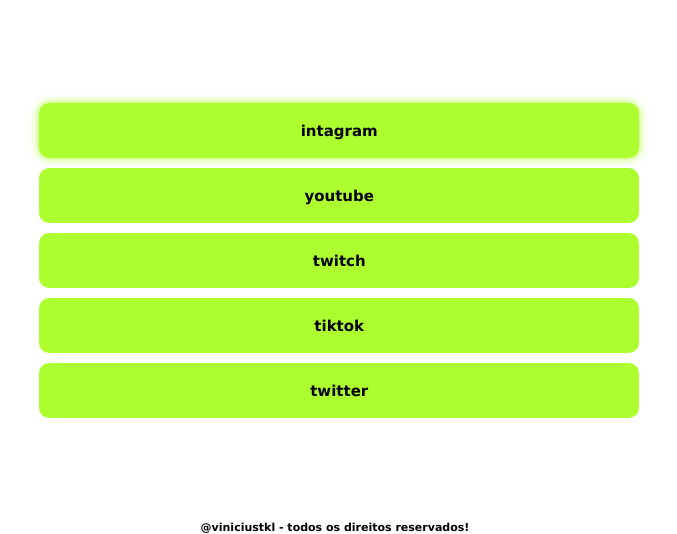
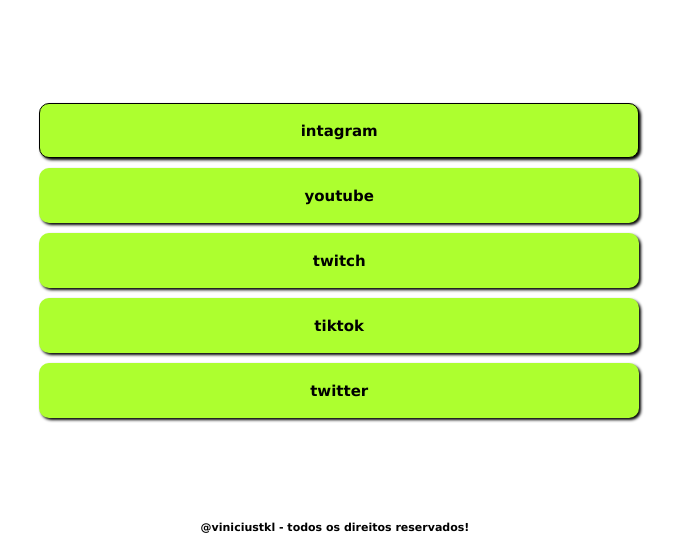
Before and after one commit to Viniciustkl76/social, a plain HTML site: page index.html in a window 1280 px wide. In both pictures the pointer is over the button "intagram". Shown: the part 321-855 px from the top of the page, without its empty margins (401-1078 px from the left). Drawn offline with Linux system fonts and the light colour scheme.

Commit message:
Add files via upload

```diff
--- a/style.css
+++ b/style.css
@@ -46,6 +46,7 @@ margin: 5px;
   border-radius: 10px;
 
 font-size: 15px;
+box-shadow: 2px 2px 3px black;
 
 }
 
@@ -53,7 +54,8 @@ button:hover{
 
 
 height: 55px;
-box-shadow: 0px 0px 10px greenyellow;
+
+border: solid 1px black;
 
 }
 
```
